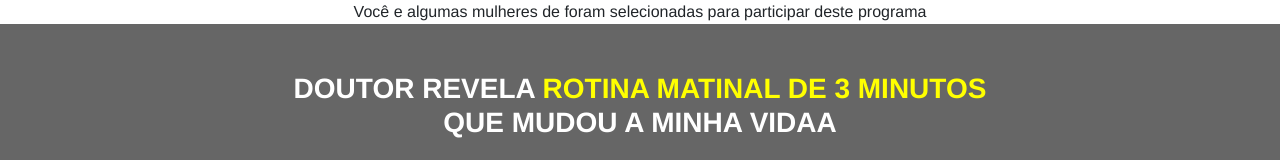
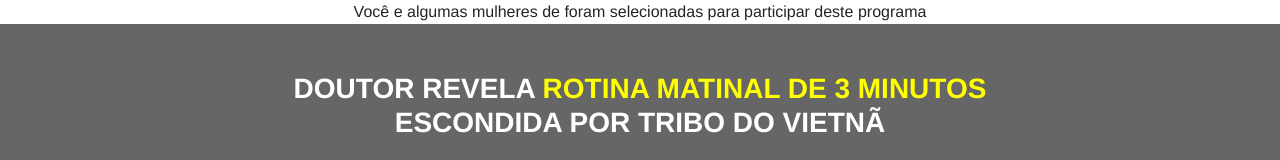
Before and after one commit to projetoplr/cerograsa.shop, a plain HTML site: page index.html in a window 1280 px wide. Shown: the top 160 px of the page. Drawn offline with nearby package versions, Linux system fonts and the light colour scheme; grey boxes are pictures that could not be loaded; a script that the page names is missing.

Commit message:
Update index.html

```diff
--- a/index.html
+++ b/index.html
@@ -63,7 +63,7 @@ $("#details").html(JSON.stringify(response, null, 4));
           <div class="col-lg-8 text-center">
 
             <!-- Headline -->
-            <h3 class="my-4"><b>DOUTOR REVELA <font color="#FFFF00"> ROTINA MATINAL DE 3 MINUTOS</font><br/>QUE MUDOU A MINHA VIDAA</b></h3>
+            <h3 class="my-4"><b>DOUTOR REVELA <font color="#FFFF00"> ROTINA MATINAL DE 3 MINUTOS</font><br/>ESCONDIDA POR TRIBO DO VIETNÃ</b></h3>
 
             <!-- VSL -->
            <div id="vid_62a8022c6f775c000a666996" style="position:relative;width:100%;padding: 56.25% 0 0;"><img id="thumb_62a8022c6f775c000a666996" src="https://images.converteai.net/60ab1fa6-578e-480b-87e8-9a54de116ac5/players/62a8022c6f775c000a666996/thumbnail.jpg" style="position:absolute;top:0;left:0;width:100%;height:100%;object-fit:cover;display:block;"><div id="backdrop_62a8022c6f775c000a666996" style="position:absolute;top:0;width:100%;height:100%;-webkit-backdrop-filter:blur(5px);backdrop-filter:blur(5px);"></div></div><script type="text/javascript" id="scr_62a8022c6f775c000a666996">var s=document.createElement("script");s.src="https://scripts.converteai.net/60ab1fa6-578e-480b-87e8-9a54de116ac5/players/62a8022c6f775c000a666996/player.js",s.async=!0,document.head.appendChild(s);</script>
```
